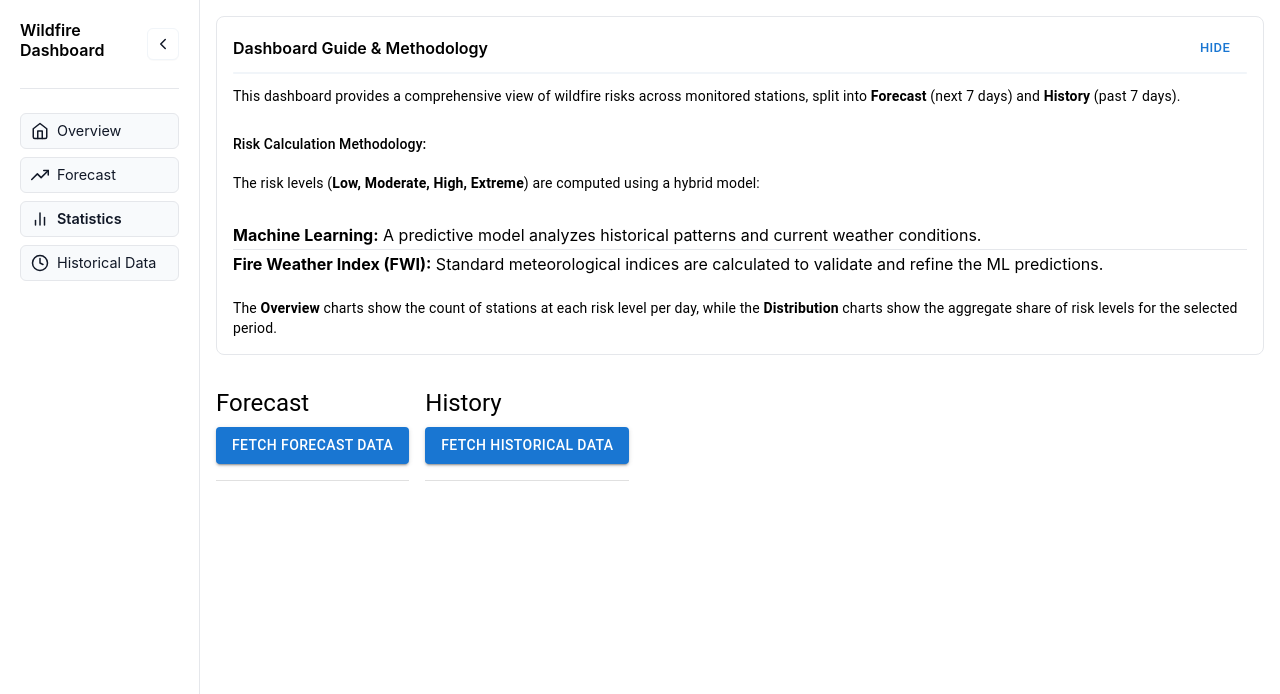
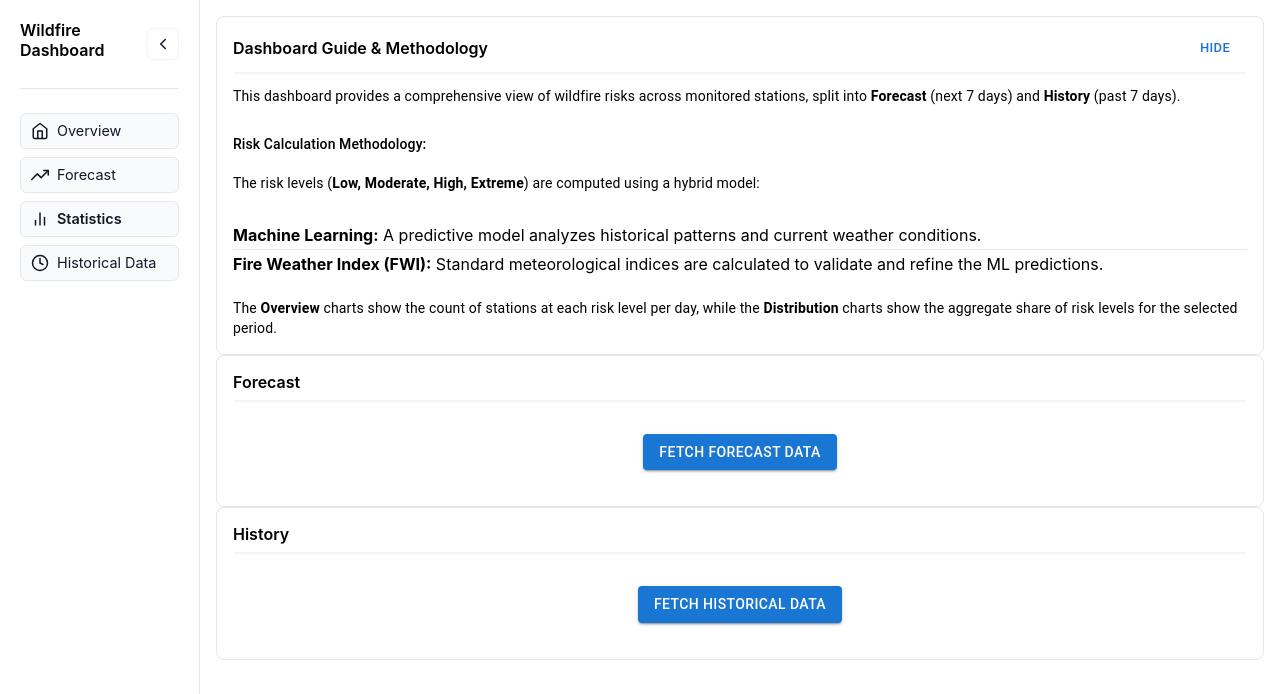
Before and after one commit to brunosangom/mai-idss-pw3-group3, a React (Create React App) app in the folder src/frontend/: page /statistics in a window 1280 px wide. Shown: the top 694 px of the page. Built offline with nearby package versions, Linux system fonts and the light colour scheme.

Commit message:
update statistics layout

```diff
--- a/src/frontend/src/pages/Forecast.jsx
+++ b/src/frontend/src/pages/Forecast.jsx
@@ -59,7 +59,7 @@ function Forecast() {
           wide={wideMap}
           onToggleWide={() => setWideMap(w => !w)}
           loading={loading}
-          referenceDate={new Date('2014-07-15')}
+          referenceDate={new Date('2018-07-15')}
         />
       </Grid>
       <Grid item xs={12} md={wideMap ? 4 : 6} sx={{ flex: { xs: '1 0 100%', md: 1 }, maxWidth: 'none' }}>
--- a/src/frontend/src/pages/Overview.jsx
+++ b/src/frontend/src/pages/Overview.jsx
@@ -53,7 +53,7 @@ function Overview() {
         // Calculate offset from today
         // The backend returns T-7 to T-0.
         const date = new Date(day.date);
-        const today = new Date('2014-07-15');
+        const today = new Date('2018-07-15');
         // Reset time part
         date.setHours(0,0,0,0);
         today.setHours(0,0,0,0);
@@ -82,7 +82,7 @@ function Overview() {
           wide={wideMap}
           onToggleWide={() => setWideMap(w => !w)}
           loading={loading}
-          referenceDate={new Date('2014-07-15')}
+          referenceDate={new Date('2018-07-15')}
         />
       </Grid>
 
--- a/src/frontend/src/pages/Statistics.jsx
+++ b/src/frontend/src/pages/Statistics.jsx
@@ -1,5 +1,5 @@
 import React, { useMemo, useState } from 'react';
-import { Grid, Button, Box, Typography, Divider, Collapse } from '@mui/material';
+import { Button, Typography, Collapse } from '@mui/material';
 import Card from '../components/Card';
 import ForecastOverviewChart from '../components/charts/ForecastOverviewChart';
 import ForecastDistributionChart from '../components/charts/ForecastDistributionChart';
@@ -78,44 +78,36 @@ function Statistics() {
   const renderSection = (title, data, stats, onFetch, fetchLabel, isLoading) => {
     const hasData = data && data.length > 0;
 
+    if (!hasData) {
       return (
-      <>
-        <Grid item xs={12}>
-            <Typography variant="h5" gutterBottom sx={{ mt: 2 }}>{title}</Typography>
-            {!hasData && (
+        <Card title={title}>
+          <div style={{ display: 'flex', justifyContent: 'center', padding: '20px' }}>
             <Button
                 variant="contained"
                 onClick={() => onFetch()}
                 disabled={isLoading}
-                    sx={{ mb: 2 }}
             >
                 {isLoading ? 'Loading...' : fetchLabel}
             </Button>
-            )}
-            <Divider sx={{ mb: 2 }} />
-        </Grid>
+          </div>
+        </Card>
+      );
+    }
 
-        {hasData && (
+    return (
       <>
-                <Grid item xs={12} md={8} sx={{ flex: { xs: '1 0 100%', md: 2 }, maxWidth: 'none' }}>
         <Card title={`${title} Overview`}>
             <ForecastOverviewChart data={stats.overviewData} />
         </Card>
-                </Grid>
-                <Grid item xs={12} md={4} sx={{ flex: { xs: '1 0 100%', md: 1 }, maxWidth: 'none' }}>
         <Card title={`${title} Risk Distribution`}>
             <ForecastDistributionChart data={stats.distributionData} />
         </Card>
-                </Grid>
-            </>
-        )}
       </>
     );
   };
 
   return (
-    <Grid container spacing={2} sx={{ width: '100%' }}>
-      <Grid item xs={12} sx={{ flex: { xs: '1 0 100%', md: '1 0 100%' }, maxWidth: 'none' }}>
+    <div className="content-grid">
       <Card
           title="Dashboard Guide & Methodology"
           actions={
@@ -143,11 +135,10 @@ function Statistics() {
           </div>
         </Collapse>
       </Card>
-      </Grid>
 
       {renderSection("Forecast", forecastData, forecastStats, fetchForecasts, "Fetch Forecast Data", loadingForecast)}
       {renderSection("History", historyData, historyStats, fetchHistory, "Fetch Historical Data", loadingHistory)}
-    </Grid>
+    </div>
   );
 }
 
```
Lines whose indentation alone changed are shown as unchanged.
